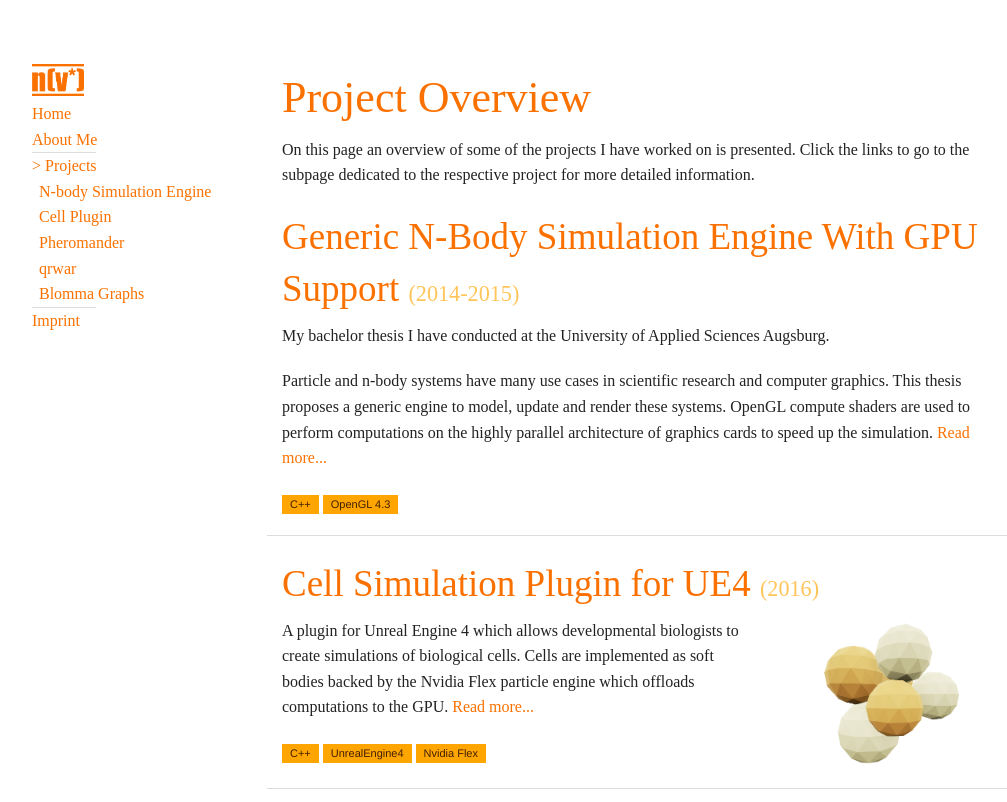
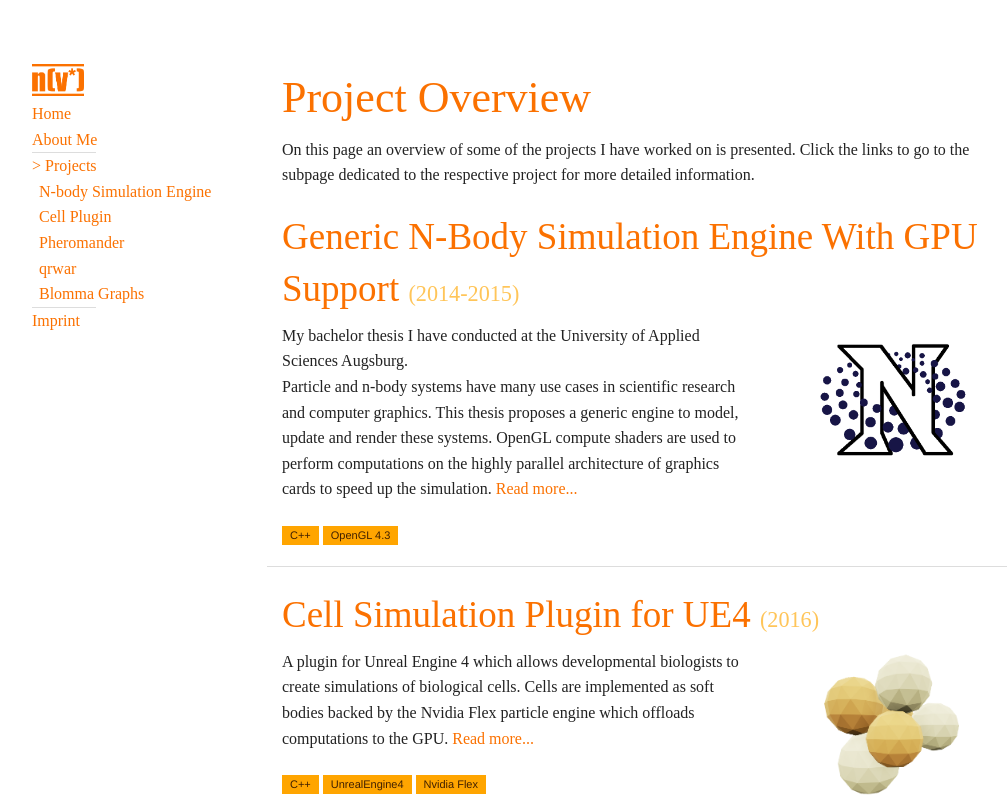
Before and after one commit to namelessvoid/namelessvoid.github.io, a plain HTML site: page projects/index.html in a window 1280 px wide. Shown: the top 802 px of the page, without its empty margins (123-1130 px from the left). Drawn offline with Linux system fonts and the light colour scheme; a web font is replaced by a local one.

Commit message:
Added nbody logo.

```diff
--- a/projects/index.html
+++ b/projects/index.html
@@ -98,13 +98,18 @@
     </div>
 
 
-	<div class="small-12 columns">
+
+	<div class="small-12 columns medium-4 medium-push-8 center-content">
+		<img class="project-logo center-image" src="/assets/img/projects/nparticles/logo.png" ></img>
+	</div>
+
+	<div class="small-12 medium-8 medium-pull-4 columns">
 
 
 
 	<section>
 		<p>
-			My bachelor thesis I have conducted at the University of Applied Sciences Augsburg.</p><p>Particle and n-body systems have many use cases in scientific research and computer graphics. This thesis proposes a generic engine to model, update and render these systems. OpenGL compute shaders are used to perform computations on the highly parallel architecture of graphics cards to speed up the simulation.
+			My bachelor thesis I have conducted at the University of Applied Sciences Augsburg.<br>Particle and n-body systems have many use cases in scientific research and computer graphics. This thesis proposes a generic engine to model, update and render these systems. OpenGL compute shaders are used to perform computations on the highly parallel architecture of graphics cards to speed up the simulation.
 			<a href="/projects/n-body-simulation-engine/">Read more...</a>
 		</p>
 	</section>
```
Also changed, not shown: projects/n-body-simulation-engine/index.html (+5 -1 lines), assets/img/projects/nparticles/logo.png (added).
